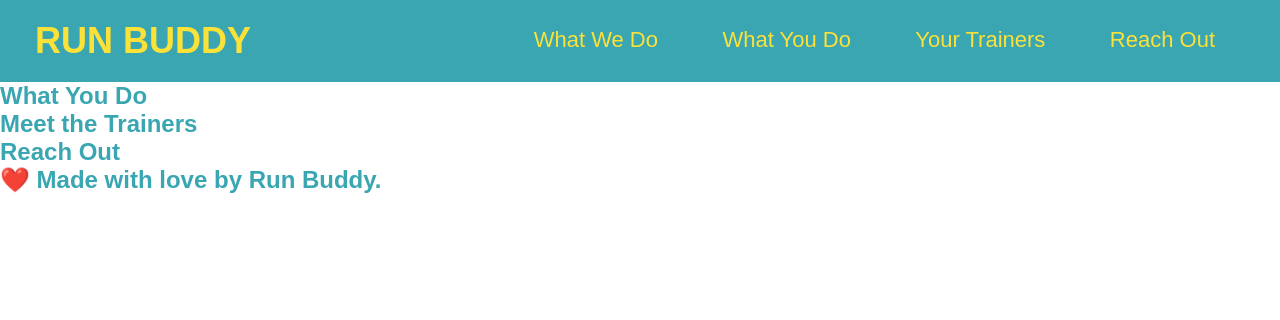
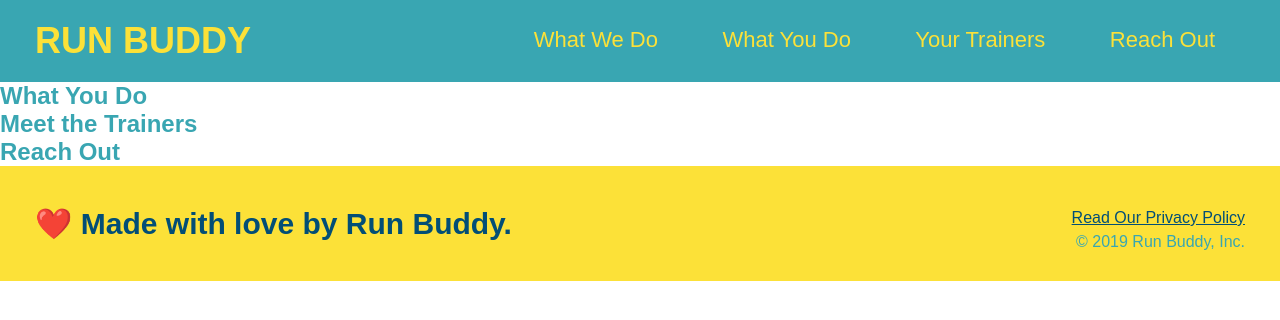
Before and after one commit to william-horn/run-buddy, a Jekyll site: the page index.html, which Jekyll copies as it is, in a window 1280 px wide. Shown: the top 320 px of the page. Built offline with Jekyll 4.4.1, drawn with Linux system fonts in a browser that asks for light colours.

```diff
--- a/assets/css/style.css
+++ b/assets/css/style.css
@@ -43,3 +43,25 @@
     font-weight: lighter;
     font-size: 22px;
 }
+
+footer {
+    background-color: #fce138;
+    padding: 40px 35px;
+}
+
+footer h2 {
+    display: inline;
+    color: #024e76;
+    font-size: 30px;
+    margin: 0;
+}
+
+footer div {
+    float: right;
+    line-height: 1.5;
+    text-align: right;
+}
+
+footer a {
+    color: #024e76;
+}
--- a/index.html
+++ b/index.html
@@ -40,9 +40,9 @@
             <h2>What You Do</h2>
         </section>
 
-         <!-- "meet the trainers" section -->
+        <!-- "meet the trainers" section -->
         <section>
-           <h2>Meet the Trainers</h2>
+            <h2>Meet the Trainers</h2>
         </section>
 
         <!-- "reach out" section -->
@@ -53,6 +53,10 @@
 
         <footer>
             <h2>❤️ Made with love by Run Buddy.</h2>
+            <div>
+                <a href="#">Read Our Privacy Policy</a><br/>
+                &copy; 2019 Run Buddy, Inc.
+            </div>
         </footer>
     </body>
 </html>
```
